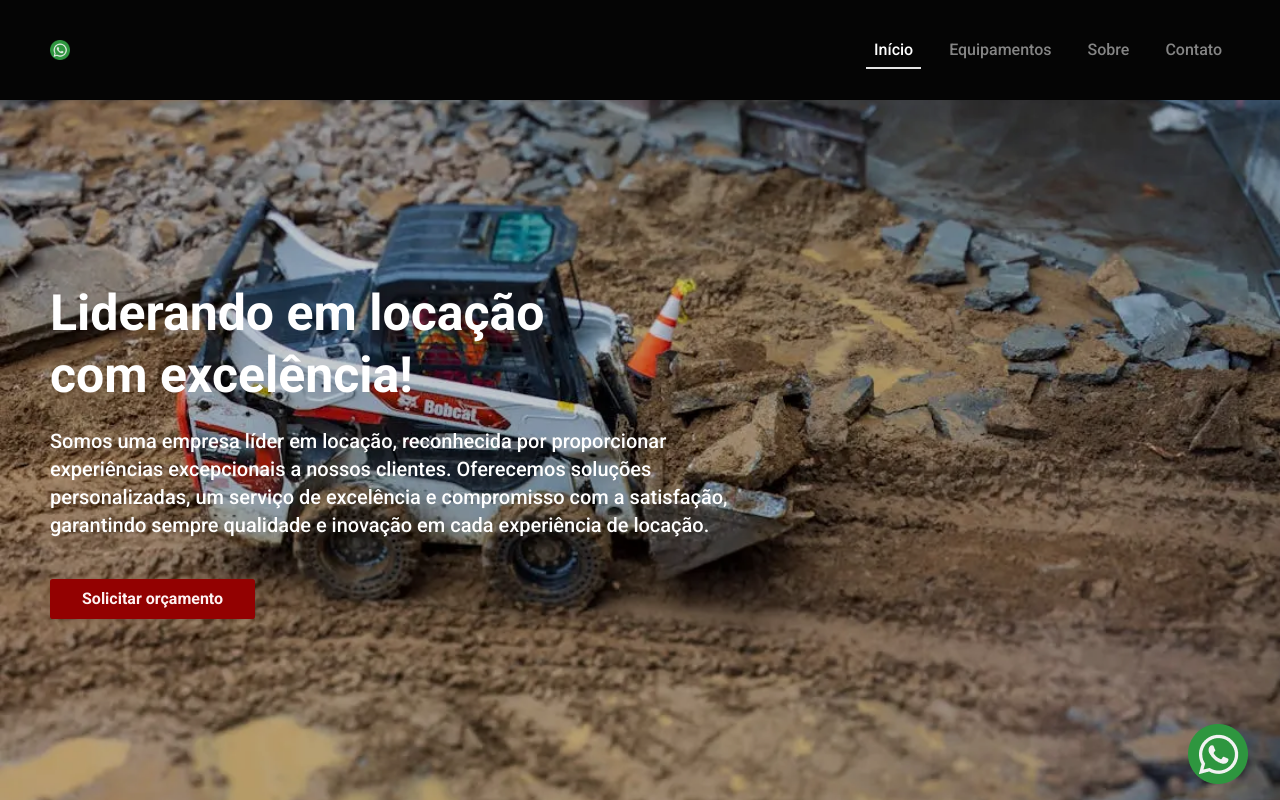
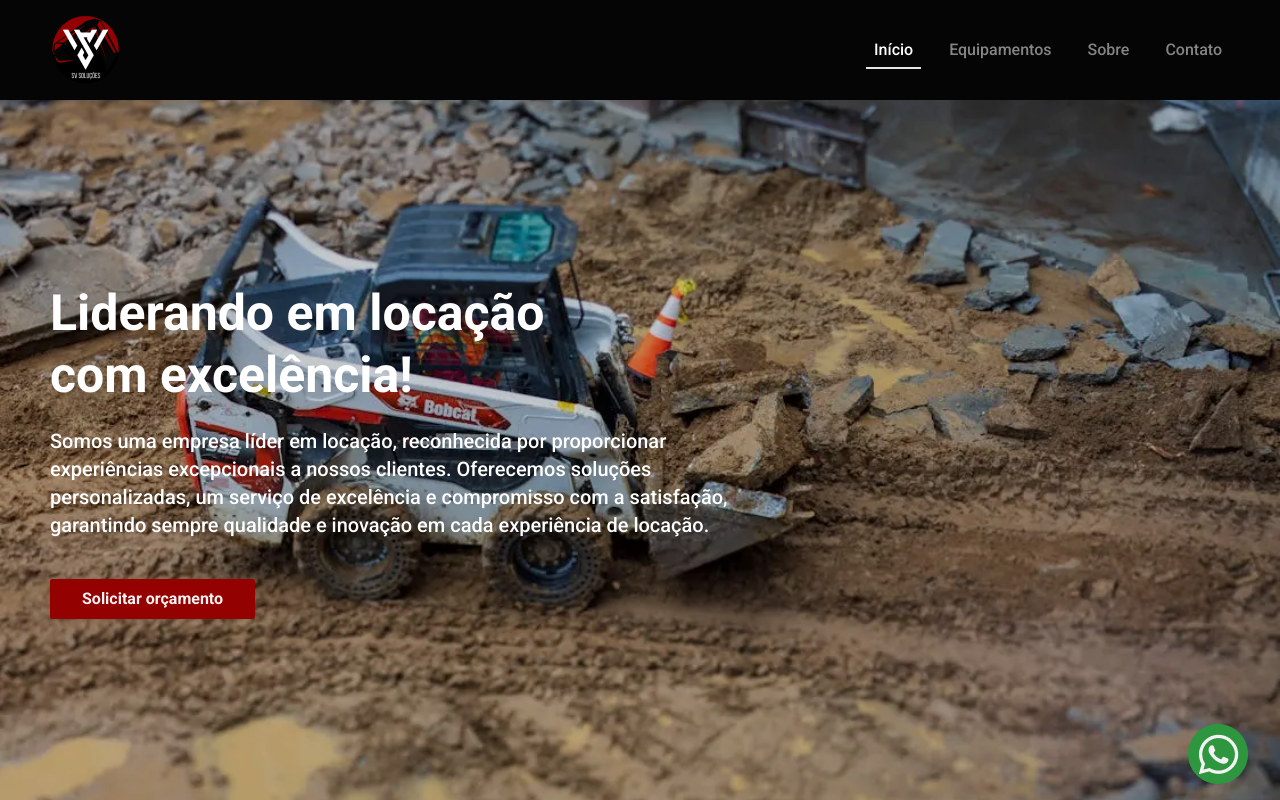
Before and after one commit to NascimentoTalesDev/svsolucoes, a Next.js app: page / in a window 1280 px wide. Shown: the top 800 px of the page. Built offline with nearby package versions, Linux system fonts and the light colour scheme.

Commit message:
refactor: change logo

```diff
--- a/src/components/icons/Logo.tsx
+++ b/src/components/icons/Logo.tsx
@@ -4,8 +4,8 @@ import React from 'react'
 
 const Logo = () => {
   return (
-    <Link href={""}>
-        <Image src={"/images/whatsapp.png"} alt='WhatsApp' height={20} width={20} />
+    <Link href={"/"}>
+        <Image src={"/images/logo.png"} alt='Logo' height={70} width={70} />
     </Link>
   )
 }
```
